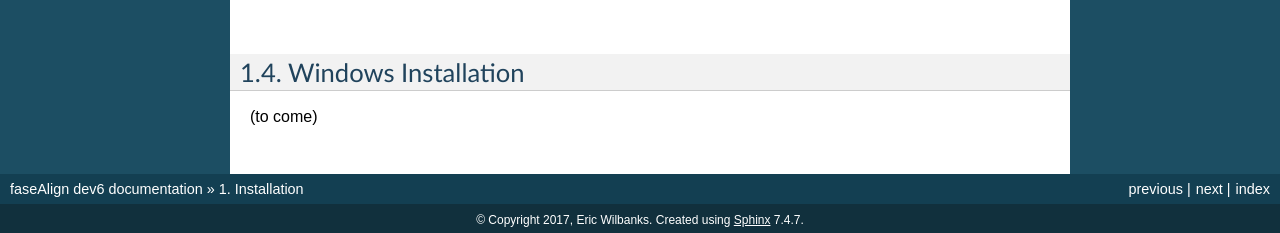
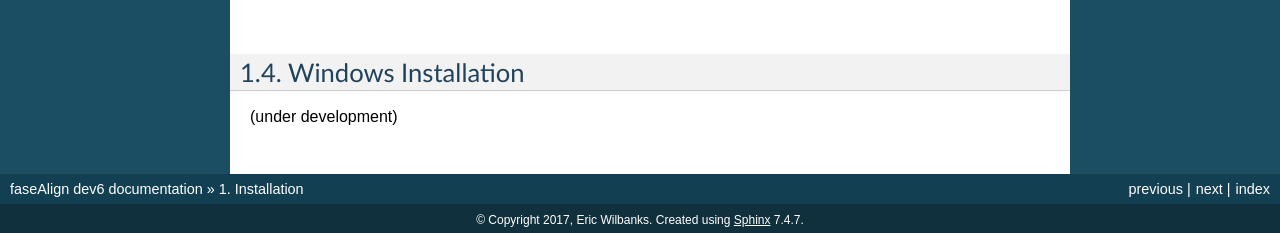
Before and after one commit to EricWilbanks/faseAlign, a Sphinx documentation site: the page built from docs/installation.rst, in a window 1280 px wide and 900 px high, scrolled down 4791 px. Shown: the part 664-897 px from the top of the window. Built offline with Sphinx 7.4.7, drawn with Linux system fonts in a browser that asks for light colours.

Commit message:
documentation updates

```diff
--- a/docs/development.rst
+++ b/docs/development.rst
@@ -5,3 +5,4 @@ Model Development
 
 - monophone list
 - notes on model development
+- assumptions about orth to phones, syllables, stress etc.
--- a/docs/installation.rst
+++ b/docs/installation.rst
@@ -356,4 +356,4 @@ If you receive an error message, install sox with the following command:
 Windows Installation
 --------------------
 
-(to come)
+(under development)
```
